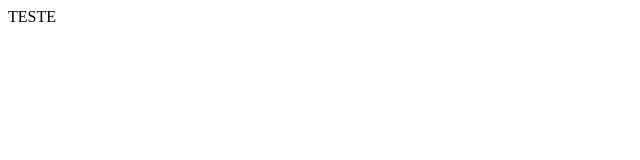
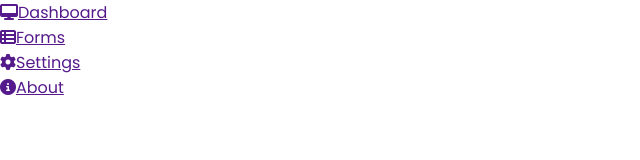
Before and after one commit to diogodittmanndev/management-dashboard, a plain HTML site: page index.html in a window 1280 px wide. Shown: the whole page, without its empty margins (0-640 px from the left). Drawn offline with nearby package versions, Linux system fonts and the light colour scheme.

Commit message:
Inital config

```diff
--- a/index.html
+++ b/index.html
@@ -5,11 +5,47 @@
     <meta charset="UTF-8">
     <meta http-equiv="X-UA-Compatible" content="IE=edge">
     <meta name="viewport" content="width=device-width, initial-scale=1.0">
+    <link rel="stylesheet" href="styles.css">
+    <link rel="stylesheet" href="https://cdnjs.cloudflare.com/ajax/libs/font-awesome/6.2.1/css/all.min.css"
+        integrity="sha512-MV7K8+y+gLIBoVD59lQIYicR65iaqukzvf/nwasF0nqhPay5w/9lJmVM2hMDcnK1OnMGCdVK+iQrJ7lzPJQd1w=="
+        crossorigin="anonymous" referrerpolicy="no-referrer" />
+    <script src="https://cdnjs.cloudflare.com/ajax/libs/jquery/3.6.3/jquery.min.js"
+        integrity="sha512-STof4xm1wgkfm7heWqFJVn58Hm3EtS31XFaagaa8VMReCXAkQnJZ+jEy8PCC/iT18dFy95WcExNHFTqLyp72eQ=="
+        crossorigin="anonymous" referrerpolicy="no-referrer"></script>
     <title>Advanced Dashboard</title>
 </head>
 
 <body>
-    <div>TESTE</div>
+    <div class="sidebar">
+        <div class="s-menu">
+            <div class="s-menu__item">
+                <a href="" class="s-menu__link">
+                    <i class="fa-sharp fa-solid fa-desktop"></i>Dashboard
+                </a>
+            </div>
+        </div>
+        <div class="s-menu">
+            <div class="s-menu__item">
+                <a href="" class="s-menu__link">
+                    <i class="fa-sharp fa-solid fa-table-list"></i>Forms
+                </a>
+            </div>
+        </div>
+        <div class="s-menu">
+            <div class="s-menu__item">
+                <a href="" class="s-menu__link">
+                    <i class="fa-sharp fa-solid fa-gear"></i>Settings
+                </a>
+            </div>
+        </div>
+        <div class="s-menu">
+            <div class="s-menu__item">
+                <a href="" class="s-menu__link">
+                    <i class="fa-sharp fa-solid fa-circle-info"></i>About
+                </a>
+            </div>
+        </div>
+    </div>
 </body>
 
 </html>
--- a/styles.css
+++ b/styles.css
@@ -0,0 +1,14 @@
+@import url('https://fonts.googleapis.com/css2?family=Poppins:wght@300;400;500;600;700&display=swap');
+
+* {
+    margin: 0;
+    padding: 0;
+    box-sizing: border-box;
+    -webkit-text-size-adjust: none;
+    -webkit-font-smoothing: antialiased;
+}
+
+body {
+    min-height: 100vh;
+    font-family: 'Poppins', sans-serif;
+}
```
